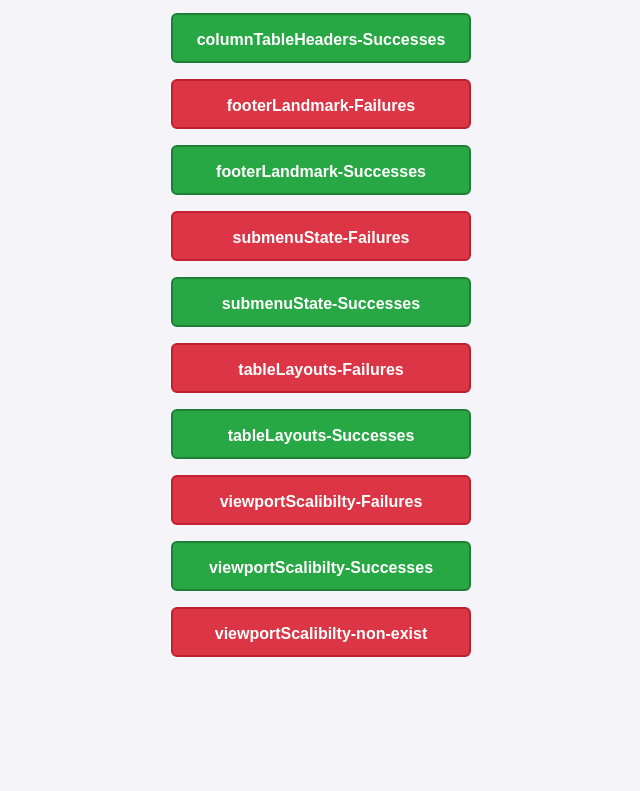
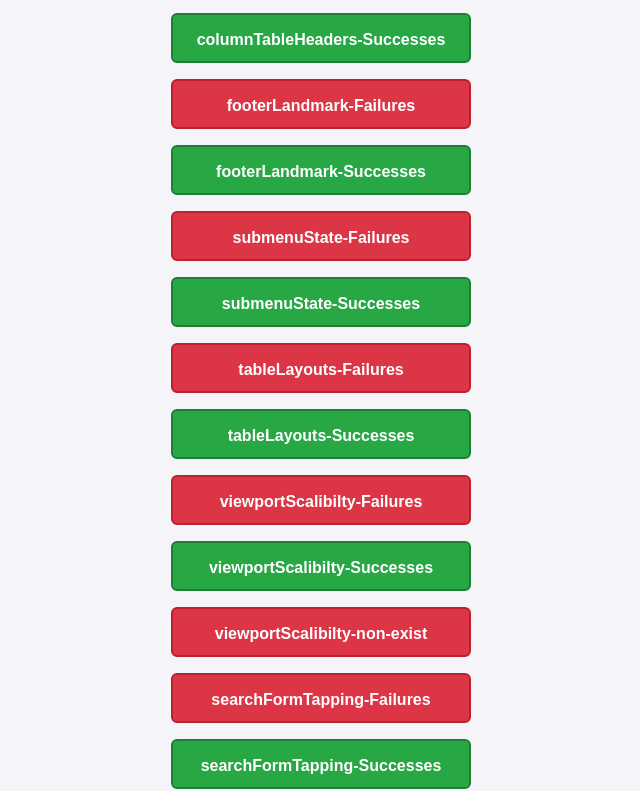
Before and after one commit to Adizimhi/adizimhi.github.io, a website: page index.html in a window 1280 px wide. Shown: the part 2350-3141 px from the top of the page, without its empty margins (319-959 px from the left). Before the commit the page ends 3009 px from the top, so only its background shows below. Drawn offline with Linux system fonts and the light colour scheme.

Commit message:
Update index.html

```diff
--- a/index.html
+++ b/index.html
@@ -115,6 +115,9 @@
        <li><a href="viewportScalibilityFailures.html" class="btn-failure">viewportScalibilty-Failures</a></li>
         <li><a href="viewportScalibiltySuccess.html" class="btn-success">viewportScalibilty-Successes</a></li
        <li><a href="viewportScalibilityNonExist.html" class="btn-failure">viewportScalibilty-non-exist</a></li>
+        <li><a href="searchFormTappingFailures.html" class="btn-failure">searchFormTapping-Failures</a></li
+       <li><a href="searchFormTappingSuccess.html" class="btn-success">searchFormTapping-Successes</a></li>
+
 
 
     </ul>
```
